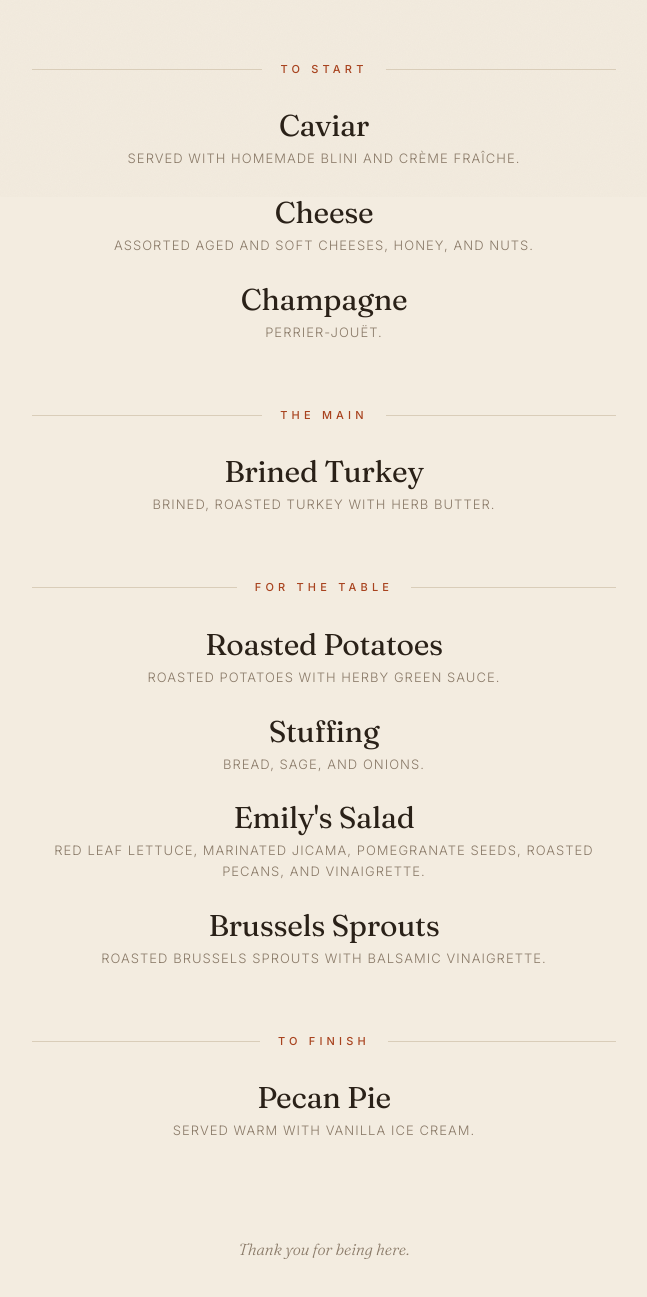
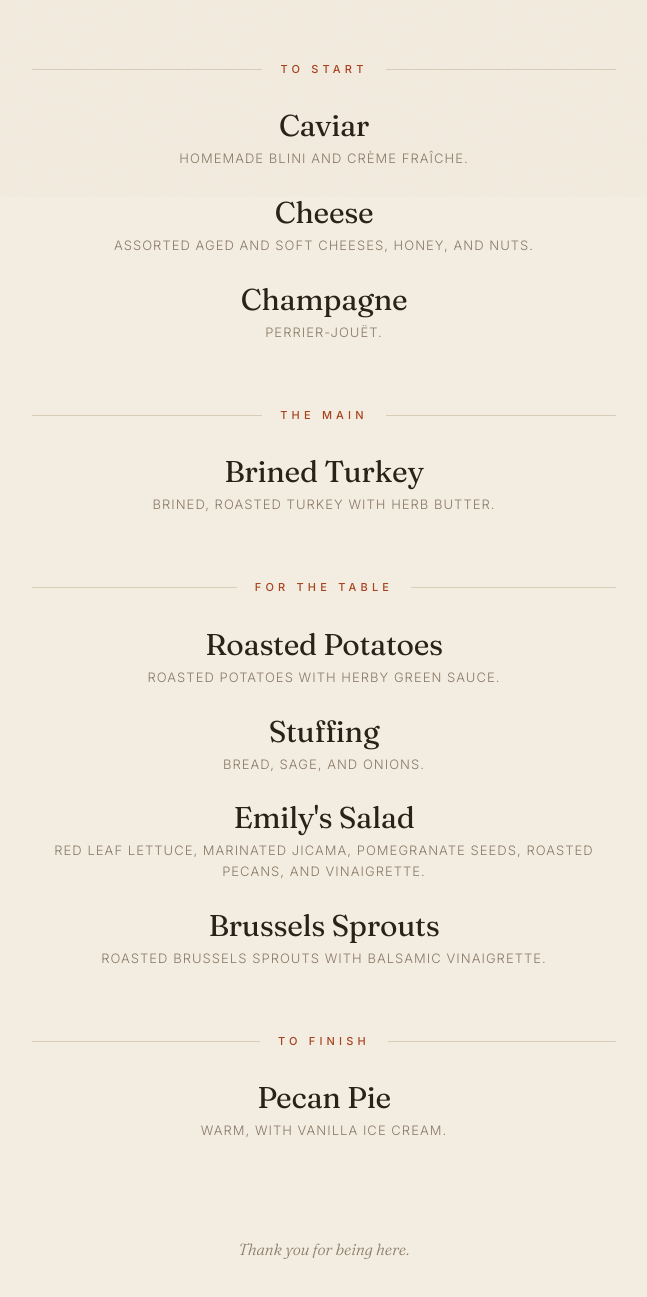
Before and after one commit to salty-api/robandhannah, a plain HTML site: page thanksgiving/index.html in a window 1280 px wide. Shown: the part 603-1900 px from the top of the page, without its empty margins (316-963 px from the left). Drawn offline with Linux system fonts and the light colour scheme.

Commit message:
Remove 'served with' from menu descriptions
Co-Authored-By: Claude Sonnet 5.5 <noreply@anthropic.com>

```diff
--- a/thanksgiving/index.html
+++ b/thanksgiving/index.html
@@ -213,7 +213,7 @@
 
   <section>
     <h2>To Start</h2>
-    <div class="item"><h3>Caviar</h3><p>Served with homemade blini and crème fraîche.</p></div>
+    <div class="item"><h3>Caviar</h3><p>Homemade blini and crème fraîche.</p></div>
     <div class="item"><h3>Cheese</h3><p>Assorted aged and soft cheeses, honey, and nuts.</p></div>
     <div class="item"><h3>Champagne</h3><p>Perrier-Jouët.</p></div>
   </section>
@@ -233,7 +233,7 @@
 
   <section>
     <h2>To Finish</h2>
-    <div class="item"><h3>Pecan Pie</h3><p>Served warm with vanilla ice cream.</p></div>
+    <div class="item"><h3>Pecan Pie</h3><p>Warm, with vanilla ice cream.</p></div>
   </section>
 
   <footer>
```
